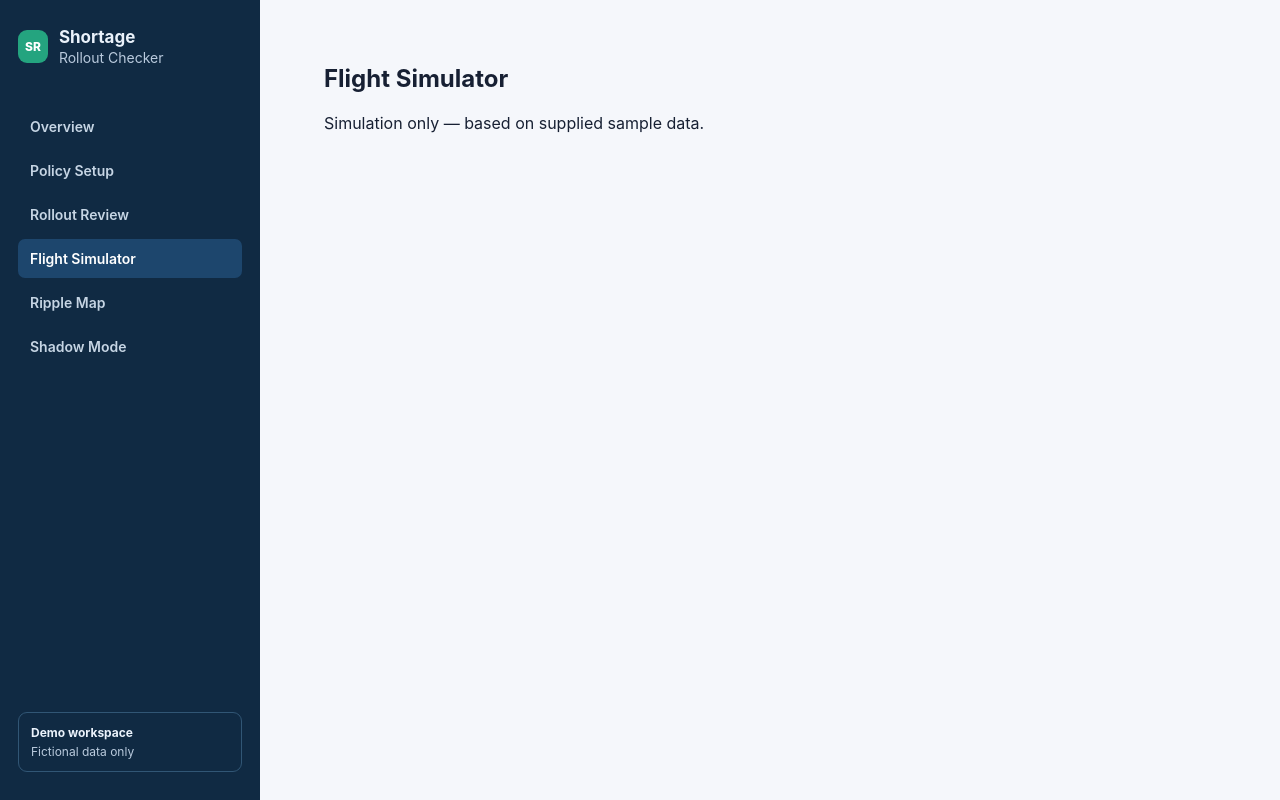
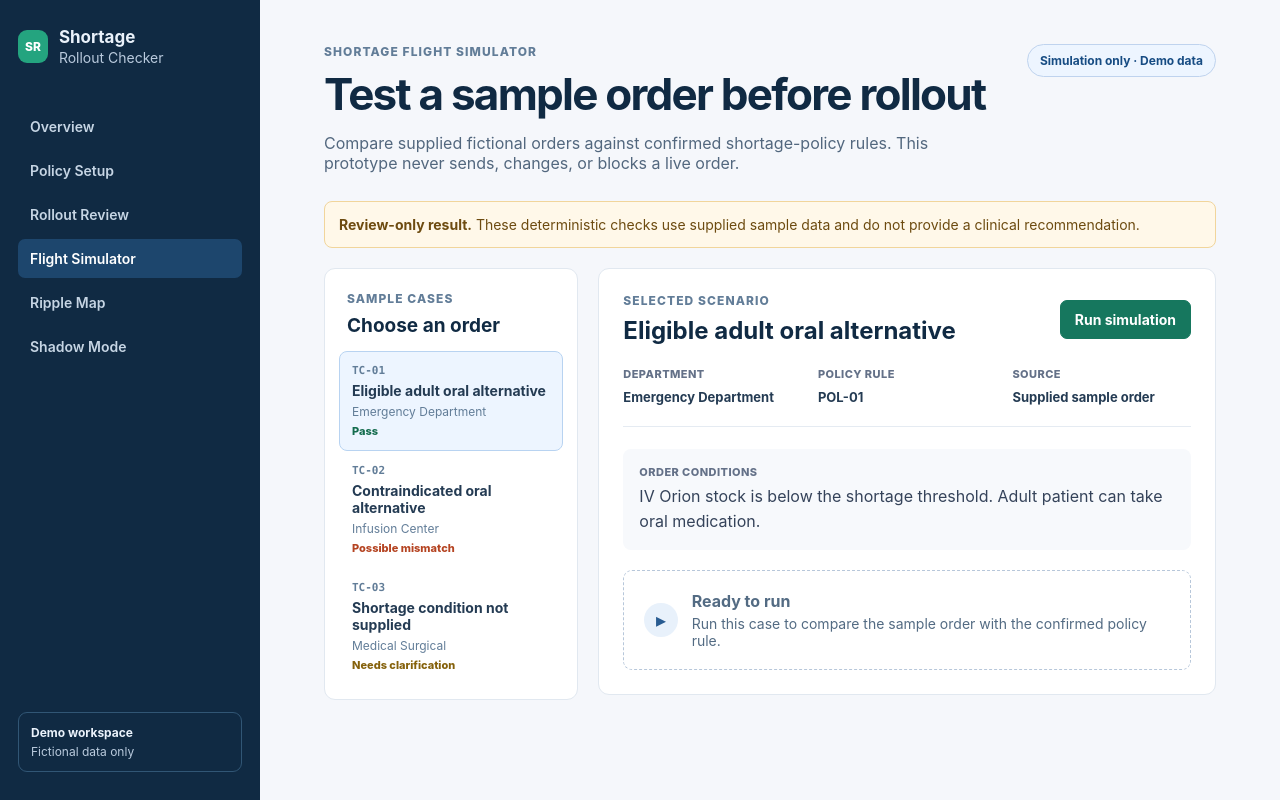
Before and after one commit to GavinjonL/Shortage-Rollout-Checker, a React (Vite) app in the folder frontend/: page /simulator in a window 1280 px wide. Built offline with nearby package versions, Linux system fonts and the light colour scheme.

Commit message:
Build flight simulator interface

```diff
--- a/frontend/src/pages/FlightSimulatorPage.tsx
+++ b/frontend/src/pages/FlightSimulatorPage.tsx
@@ -1 +1,103 @@
-export function FlightSimulatorPage() { return <section><h1>Flight Simulator</h1><p>Simulation only — based on supplied sample data.</p></section>; }
+import { useState } from "react";
+
+type ResultStatus = "Pass" | "Possible mismatch" | "Needs clarification";
+
+interface TestCase {
+  id: string;
+  title: string;
+  department: string;
+  scenario: string;
+  expected: string;
+  observed: string;
+  ruleId: string;
+  evidence: string;
+  status: ResultStatus;
+}
+
+const testCases: TestCase[] = [
+  {
+    id: "TC-01",
+    title: "Eligible adult oral alternative",
+    department: "Emergency Department",
+    scenario: "IV Orion stock is below the shortage threshold. Adult patient can take oral medication.",
+    expected: "The approved oral alternative is shown for the new order.",
+    observed: "Approved oral alternative displayed.",
+    ruleId: "POL-01",
+    evidence: "Sample order ORD-442 · EHR configuration EHR-201",
+    status: "Pass",
+  },
+  {
+    id: "TC-02",
+    title: "Contraindicated oral alternative",
+    department: "Infusion Center",
+    scenario: "IV Orion stock is below the shortage threshold. Oral administration is contraindicated.",
+    expected: "No oral shortage substitution is offered.",
+    observed: "Order set still displays the oral alternative without a contraindication check.",
+    ruleId: "POL-02",
+    evidence: "Sample order ORD-447 · EHR configuration EHR-204",
+    status: "Possible mismatch",
+  },
+  {
+    id: "TC-03",
+    title: "Shortage condition not supplied",
+    department: "Medical Surgical",
+    scenario: "Adult order contains no current inventory status or shortage-threshold indicator.",
+    expected: "Do not infer whether the shortage policy applies.",
+    observed: "Required condition is missing from the supplied sample data.",
+    ruleId: "POL-03",
+    evidence: "Sample order ORD-451 · Inventory status omitted",
+    status: "Needs clarification",
+  },
+];
+
+function statusClass(status: ResultStatus) {
+  return status.toLowerCase().replace(/ /g, "-");
+}
+
+export function FlightSimulatorPage() {
+  const [selectedId, setSelectedId] = useState(testCases[0].id);
+  const [hasRun, setHasRun] = useState(false);
+  const selectedCase = testCases.find((testCase) => testCase.id === selectedId) ?? testCases[0];
+
+  function selectCase(id: string) {
+    setSelectedId(id);
+    setHasRun(false);
+  }
+
+  return <section className="simulator-page" aria-labelledby="simulator-title">
+    <div className="page-heading">
+      <div>
+        <p className="eyebrow">Shortage Flight Simulator</p>
+        <h1 id="simulator-title">Test a sample order before rollout</h1>
+        <p className="page-intro">Compare supplied fictional orders against confirmed shortage-policy rules. This prototype never sends, changes, or blocks a live order.</p>
+      </div>
+      <div className="simulation-label">Simulation only · Demo data</div>
+    </div>
+
+    <div className="simulation-banner" role="note"><strong>Review-only result.</strong> These deterministic checks use supplied sample data and do not provide a clinical recommendation.</div>
+
+    <div className="simulator-layout">
+      <aside className="test-case-list" aria-label="Sample test cases">
+        <div className="case-list-heading"><p className="step-label">Sample cases</p><h2>Choose an order</h2></div>
+        {testCases.map((testCase) => <button className={`test-case-option ${testCase.id === selectedId ? "is-selected" : ""}`} type="button" key={testCase.id} onClick={() => selectCase(testCase.id)}>
+          <span className="test-case-option__id">{testCase.id}</span>
+          <strong>{testCase.title}</strong>
+          <span>{testCase.department}</span>
+          <em className={`result-dot result-dot--${statusClass(testCase.status)}`}>{testCase.status}</em>
+        </button>)}
+      </aside>
+
+      <article className="simulation-workspace">
+        <div className="card-heading"><div><p className="step-label">Selected scenario</p><h2>{selectedCase.title}</h2></div><button className="primary-button" type="button" onClick={() => setHasRun(true)}>Run simulation</button></div>
+        <div className="scenario-facts"><div><span>Department</span><strong>{selectedCase.department}</strong></div><div><span>Policy rule</span><strong>{selectedCase.ruleId}</strong></div><div><span>Source</span><strong>Supplied sample order</strong></div></div>
+        <section className="scenario-panel" aria-labelledby="scenario-input-title"><p className="step-label" id="scenario-input-title">Order conditions</p><p>{selectedCase.scenario}</p></section>
+
+        {!hasRun ? <div className="run-placeholder"><span>▸</span><div><strong>Ready to run</strong><p>Run this case to compare the sample order with the confirmed policy rule.</p></div></div> : <section className="simulation-result" aria-live="polite">
+          <div className="result-heading"><div><p className="step-label">Simulation result</p><h2>{selectedCase.status}</h2></div><span className={`result-badge result-badge--${statusClass(selectedCase.status)}`}>{selectedCase.status}</span></div>
+          <div className="result-comparison"><div><span>Expected policy behavior</span><p>{selectedCase.expected}</p></div><div><span>Observed sample behavior</span><p>{selectedCase.observed}</p></div></div>
+          <div className="result-evidence"><span>Evidence</span><strong>{selectedCase.evidence}</strong><button className="text-button" type="button">View evidence details</button></div>
+        </section>}
+      </article>
+    </div>
+  </section>;
+}
```
Also changed, not shown: frontend/src/styles/global.css.
